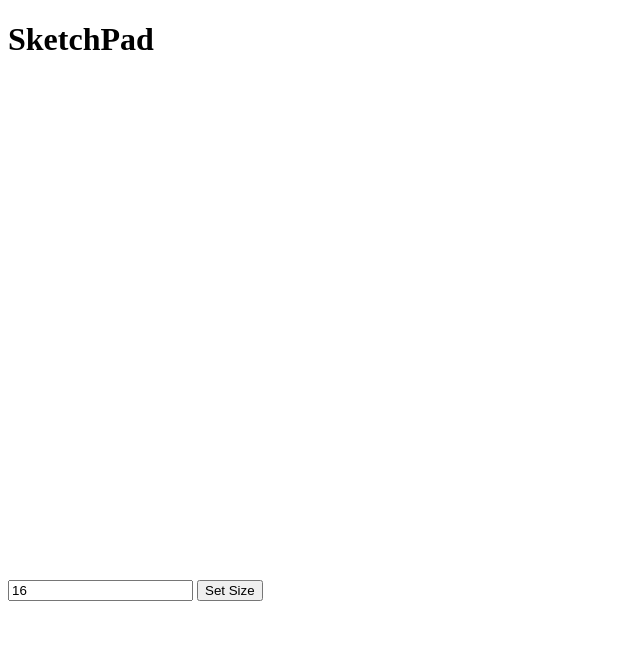
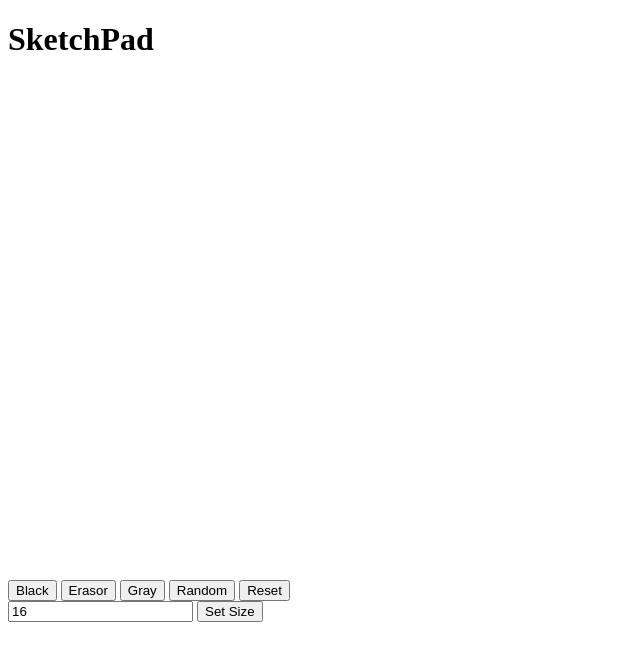
Before and after one commit to Dowirak228/ETCH-A-SKETCH, a plain HTML site: page index.html in a window 1280 px wide. Shown: the whole page, without its empty margins (0-640 px from the left). Drawn offline with Linux system fonts and the light colour scheme.

Commit message:
Add Listener by Clicking Buttons

```diff
--- a/index.html
+++ b/index.html
@@ -14,7 +14,11 @@
       <div class="content">
         <div class="board"></div>
         <div class="buttons">
-
+          <button onclick="changeColor('black')">Black</button>
+          <button onclick="changeColor('white')">Erasor</button>
+          <button onclick="changeColor('gray')">Gray</button>
+          <button onclick="changeColor('random')">Random</button>
+          <button onclick="resetBoard()">Reset</button>
         </div>
         <div>
           <input
```
